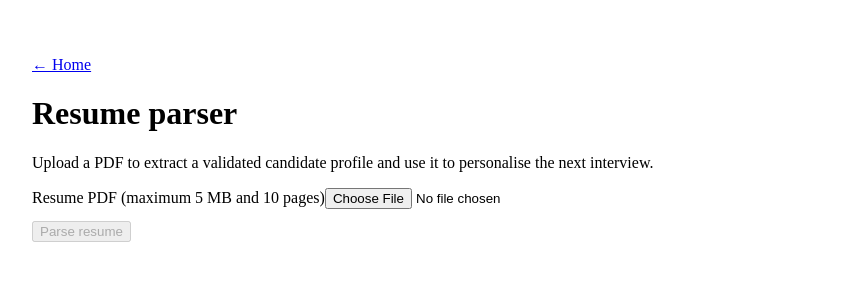
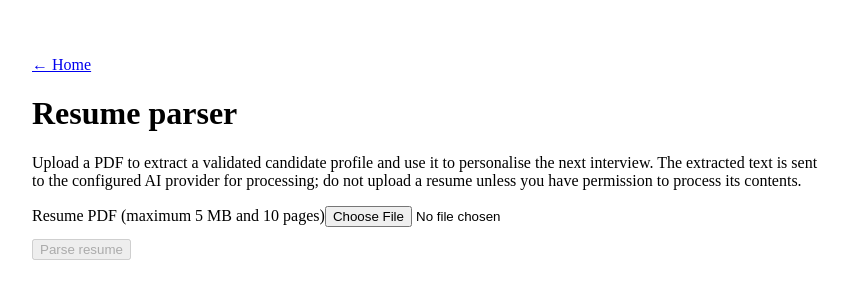
Before and after one commit to ashish-2141/Raaha-AI-Mock-Interview, a Next.js app: page /resumes in a window 1280 px wide. Shown: the top 300 px of the page, without its empty margins (208-1055 px from the left). Built offline with nearby package versions, Linux system fonts and the light colour scheme.

Commit message:
fix: clear stale resume profile and disclose extraction processing

```diff
--- a/src/app/resumes/page.tsx
+++ b/src/app/resumes/page.tsx
@@ -21,6 +21,7 @@ export default function ResumesPage() {
 
   function onFileChange(event: ChangeEvent<HTMLInputElement>) {
     setFile(event.target.files?.[0] ?? null);
+    window.sessionStorage.removeItem(RESUME_PROFILE_KEY);
     setProfile(null);
     setError("");
   }
@@ -67,7 +68,7 @@ export default function ResumesPage() {
     <main style={{ maxWidth: 800, margin: "0 auto", padding: "32px 20px 48px" }}>
       <p><Link href="/">← Home</Link></p>
       <h1>Resume parser</h1>
-      <p>Upload a PDF to extract a validated candidate profile and use it to personalise the next interview.</p>
+      <p>Upload a PDF to extract a validated candidate profile and use it to personalise the next interview. The extracted text is sent to the configured AI provider for processing; do not upload a resume unless you have permission to process its contents.</p>
       <form onSubmit={onSubmit}>
         <label>
           Resume PDF (maximum 5 MB and 10 pages)
```
